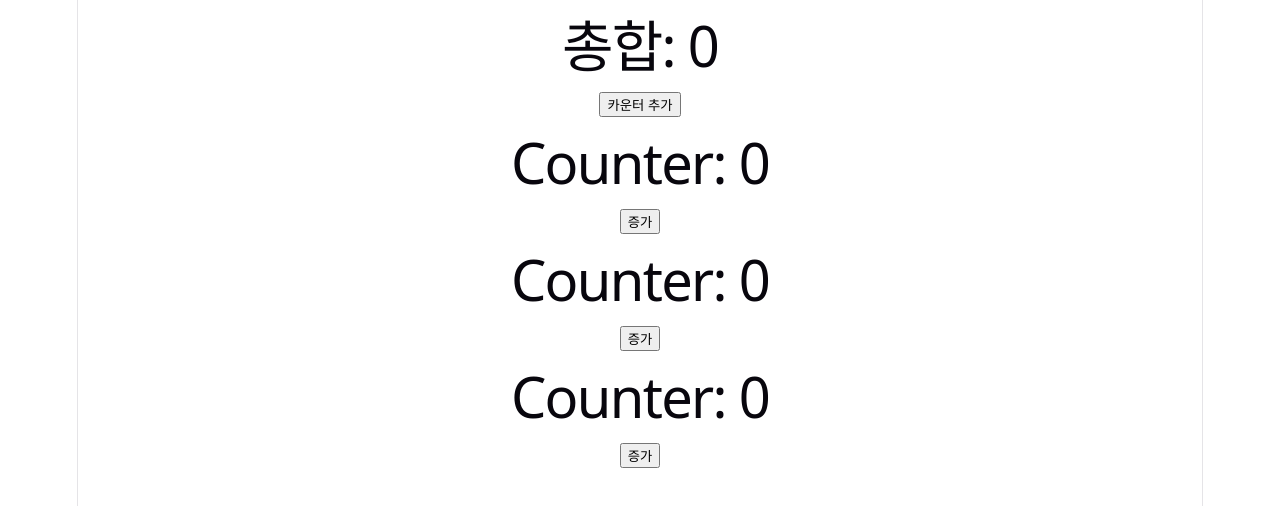
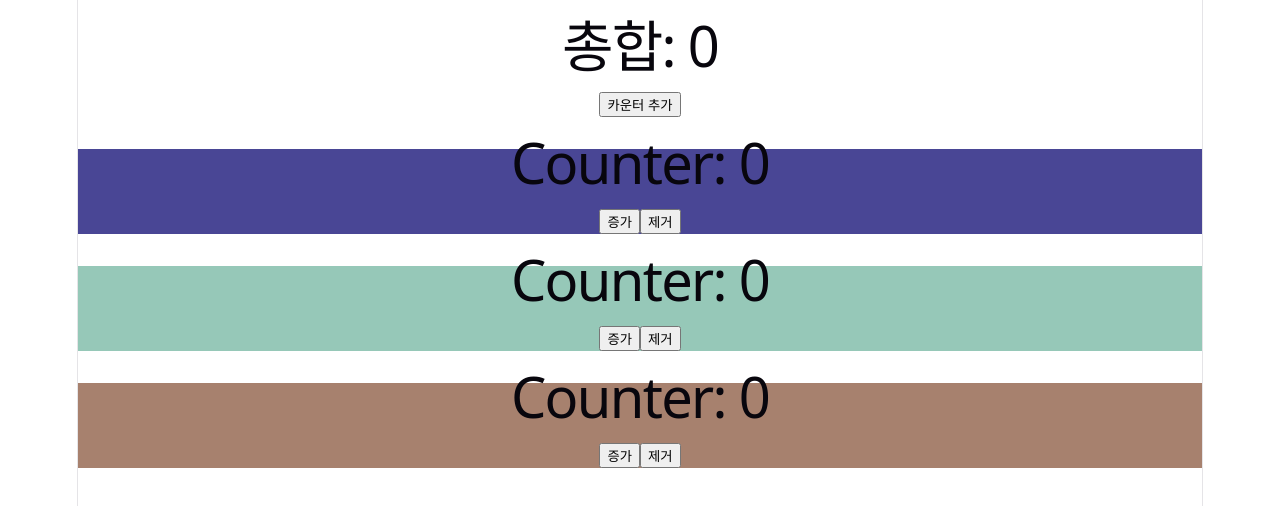
Before and after one commit to Sia-my/Web2026, a React (Vite) app in the folder w26w04-state-hoisting/: page / in a window 1280 px wide. Shown: the top 506 px of the page. Built offline with nearby package versions, Linux system fonts and the light colour scheme.

Commit message:
🚑️동적 카운터 제거

```diff
--- a/w26w04-state-hoisting/src/App.jsx
+++ b/w26w04-state-hoisting/src/App.jsx
@@ -1,25 +1,37 @@
 import './App.css'
 import { useState } from 'react'
 
+const INITIAL_COUNTS = [
+  { id: crypto.randomUUID(), value: 0 },
+  { id: crypto.randomUUID(), value: 0 },
+  { id: crypto.randomUUID(), value: 0 }
+]
+
 function App() {
   // counts 상태를 배열로 관리
-  const [counts, setCounts] = useState([0, 0, 0])
+  const [counts, setCounts] = useState(INITIAL_COUNTS)
 
-  const onIncrement = (index) => {
+  // index 대신 id로 변경
+  const onIncrement = (id) => {
     setCounts(prevCounts =>
-      prevCounts.map((count, i) =>
-        i === index ? count + 1 : count
+      prevCounts.map(item =>
+        item.id === id ? { ...item, value: item.value + 1 } : item
       )
     )
   }
 
   // 배열에 새로운 카운터 값을 추가 (초기값 0)
   const onAddCounter = () => {
-    setCounts(prevCounts => [...prevCounts, 0])
+    setCounts(prevCounts => [...prevCounts, { id: crypto.randomUUID(), value: 0 }])
+  }
+
+  // id가 같으면 필터링하고, 다른 id는 그대로 유지
+  const onRemoveCounter = (id) => {
+    setCounts(prevCounts => prevCounts.filter(item => item.id !== id))
   }
 
   // counts 배열의 모든 값을 더함
-  const total = counts.reduce((sum, current) => sum + current, 0)
+  const total = counts.reduce((sum, current) => sum + current.value, 0)
 
   return (
     <div>
@@ -29,13 +41,14 @@ function App() {
       </button>
       {
         // map 메서드로 counts 배열을 순회하며 Counter 컴포넌트 렌더링
-        counts.map((count, index) => (
+        counts.map((item) => (
           <Counter
             // key는 React에서 항목을 식별하고 렌더링할 때 필요하지만,
             // Counter 컴포넌트에는 전달되지 않음
-            key={index} // index를 key로 사용 (실제 앱에서는 고유한 id 사용 권장)
-            count={count}
-            onIncrement={() => { onIncrement(index) }}
+            key={item.id} // UUID를 key로 사용
+            count={item.value}
+            onIncrement={() => { onIncrement(item.id) }}
+            onRemove={() => { onRemoveCounter(item.id) }}
           />
         ))
       }
@@ -43,12 +56,24 @@ function App() {
   )
 }
 
-function Counter({ count, onIncrement }) {
+function Counter({ count, onIncrement, onRemove }) {
+  // Lazy initialization
+  // useState의 초기값을 함수로 전달하면,
+  // 컴포넌트가 처음 렌더링될 때만 실행됨
+  const [bgColor, setBgColor] = useState(
+          () => '#' + Math.floor(Math.random()*16777215)
+            .toString(16)
+            .padStart(6, '0')
+  )
+
   return (
-    <div>
+    <div style={{ backgroundColor: bgColor }}>
       <h1>Counter: {count}</h1>
       <button onClick={onIncrement}>
         증가
+      </button>
+      <button onClick={onRemove}>
+        제거
       </button>
     </div>
   )
```
